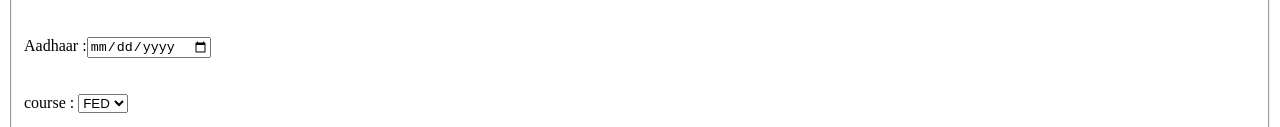
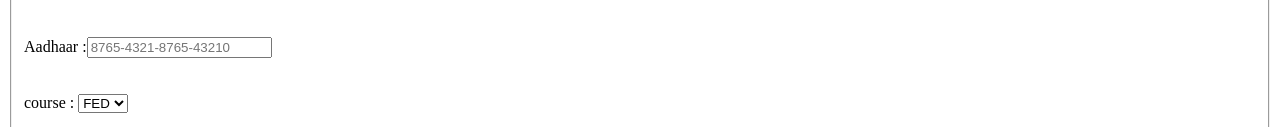
Before and after one commit to sajin2129/forms, a plain HTML site: page index.html in a window 1280 px wide. Shown: the part 403-530 px from the top of the page. Drawn offline with Linux system fonts and the light colour scheme.

Commit message:
new word

```diff
--- a/index.html
+++ b/index.html
@@ -23,7 +23,7 @@
 
     <label for="Address">Address:</label><br> <textarea id="Address" name="Address" rows="4" cols="50"></textarea><br><br><br>
 
-    <label for="Aadhaar ">Aadhaar :</label><input type="Date" id="Aadhaar " name="Aadhaar " placeholder="8765-4321-8765-43210"><br><br><br>
+    <label for="Aadhaar ">Aadhaar :</label><input type="Number" id="Aadhaar " name="Aadhaar " placeholder="8765-4321-8765-43210"><br><br><br>
 
 	<label for="course">course :</label>
 	<select name="course" id="course">
```
